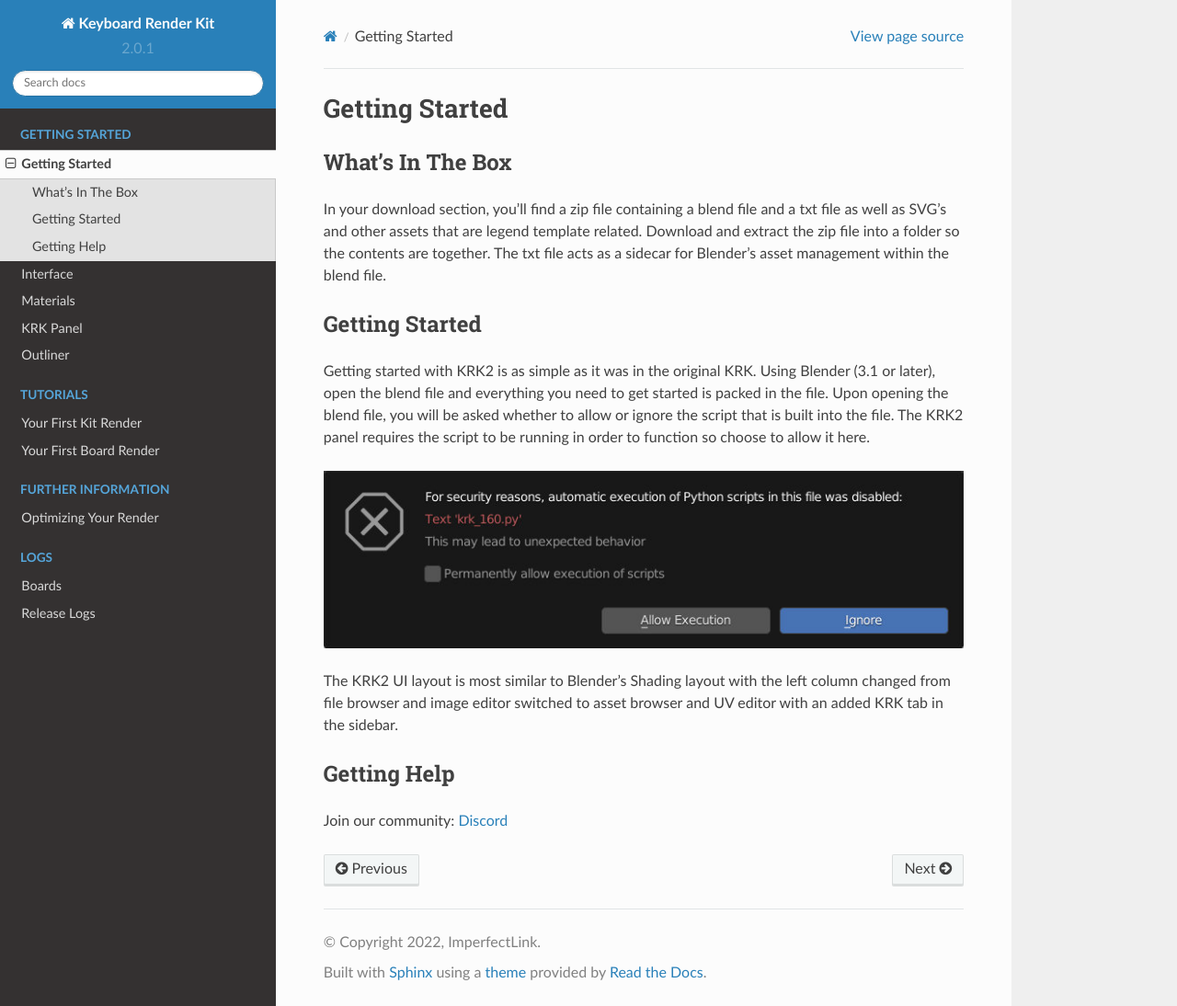
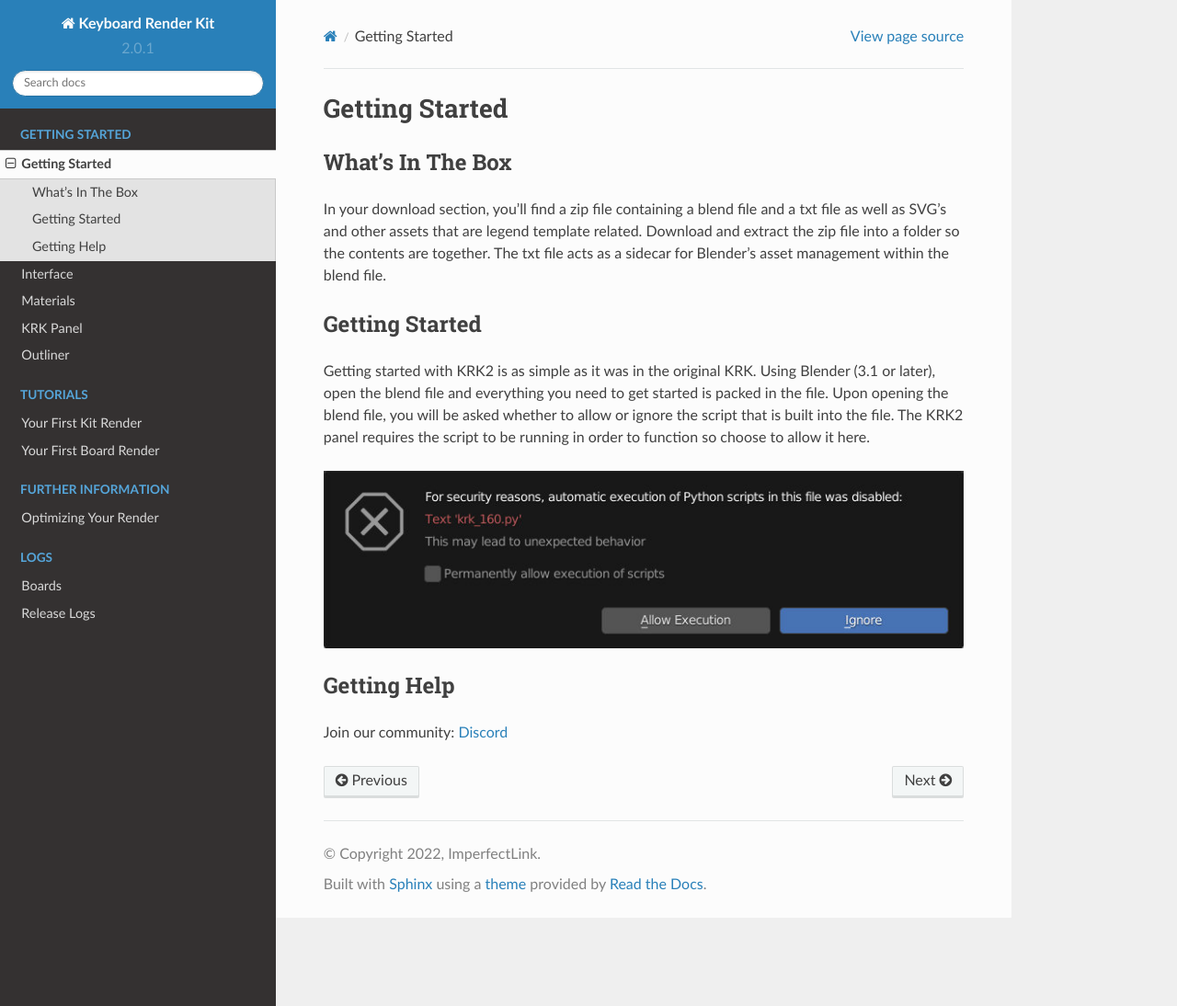
Before and after one commit to imperfectlink/KeyboardRenderKit, a Sphinx documentation site: the page built from docs/source/gettingstarted.rst, in a window 1280 px wide and 1094 px high. Shown: the whole window at 92% size. Built offline with Sphinx 7.4.7 and the Read the Docs theme 2.0.0, drawn with Linux system fonts in a browser that asks for light colours.

Commit message:
Update gettingstarted.rst

```diff
--- a/docs/source/gettingstarted.rst
+++ b/docs/source/gettingstarted.rst
@@ -11,8 +11,6 @@
 
 .. image:: img/allowscript.jpg
 
-The KRK2 UI layout is most similar to Blender's Shading layout with the left column changed from file browser and image editor switched to asset browser and UV editor with an added KRK tab in the sidebar.
-
 Getting Help
 ----
 Join our community:
```
